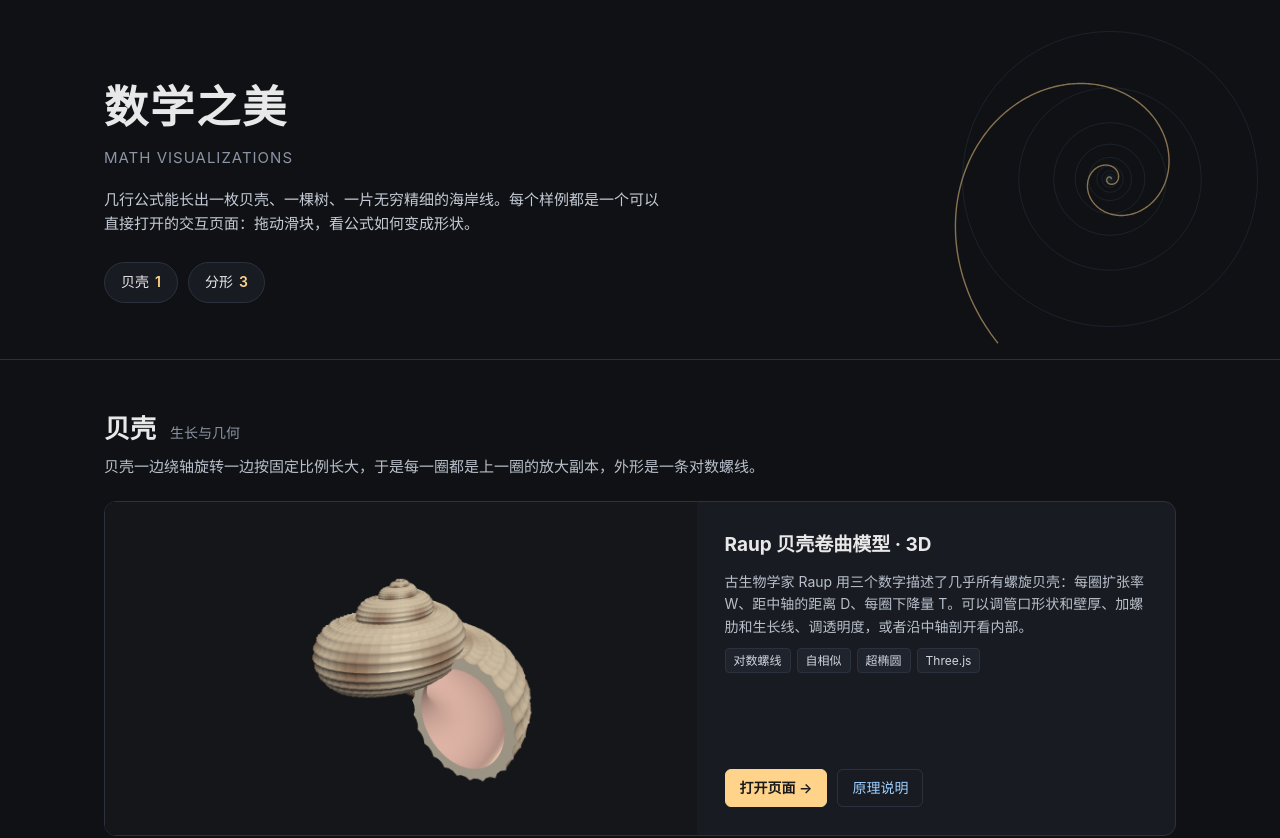
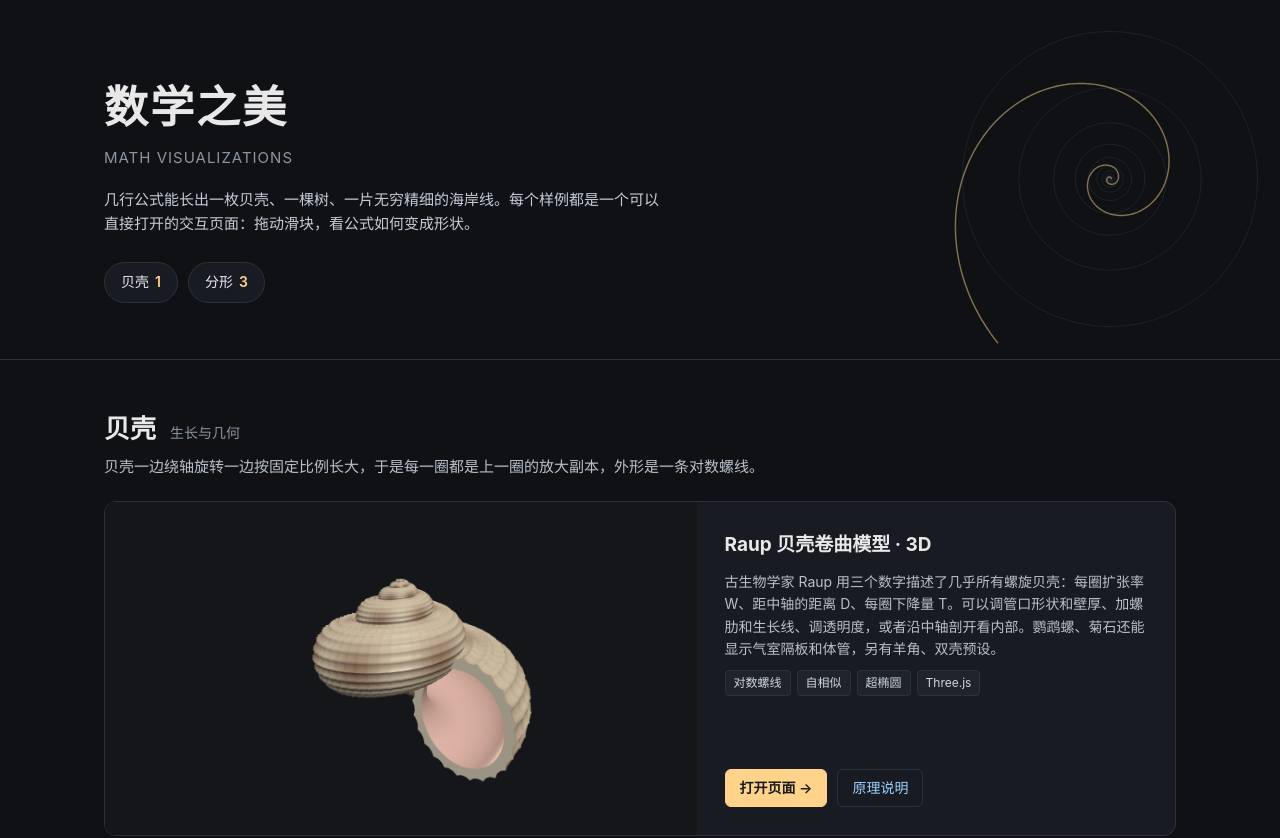
Before and after one commit to liangruibupt/math-visualizations, a plain HTML site: page index.html in a window 1280 px wide. Shown: the top 838 px of the page. Drawn offline with Linux system fonts and the light colour scheme.

Commit message:
Raup shell: document septa/siphuncle and new presets, screenshots, favicon

```diff
--- a/index.html
+++ b/index.html
@@ -88,7 +88,7 @@
         <a class="thumb" href="examples/raup-shell/index.html"><img src="examples/raup-shell/images/card.png" alt="带螺肋和生长线的贝壳"></a>
         <div class="body">
           <h3>Raup 贝壳卷曲模型 · 3D</h3>
-          <p>古生物学家 Raup 用三个数字描述了几乎所有螺旋贝壳：每圈扩张率 W、距中轴的距离 D、每圈下降量 T。可以调管口形状和壁厚、加螺肋和生长线、调透明度，或者沿中轴剖开看内部。</p>
+          <p>古生物学家 Raup 用三个数字描述了几乎所有螺旋贝壳：每圈扩张率 W、距中轴的距离 D、每圈下降量 T。可以调管口形状和壁厚、加螺肋和生长线、调透明度，或者沿中轴剖开看内部。鹦鹉螺、菊石还能显示气室隔板和体管，另有羊角、双壳预设。</p>
           <div class="tags"><i>对数螺线</i><i>自相似</i><i>超椭圆</i><i>Three.js</i></div>
           <div class="actions">
             <a class="btn primary" href="examples/raup-shell/index.html">打开页面 →</a>
```
Also changed, not shown: examples/raup-shell/images/bivalve.png (added), examples/raup-shell/images/ramshorn.png (added), examples/raup-shell/images/septa-section.png (added), examples/raup-shell/images/septa-translucent.png (added), 2 other files.
